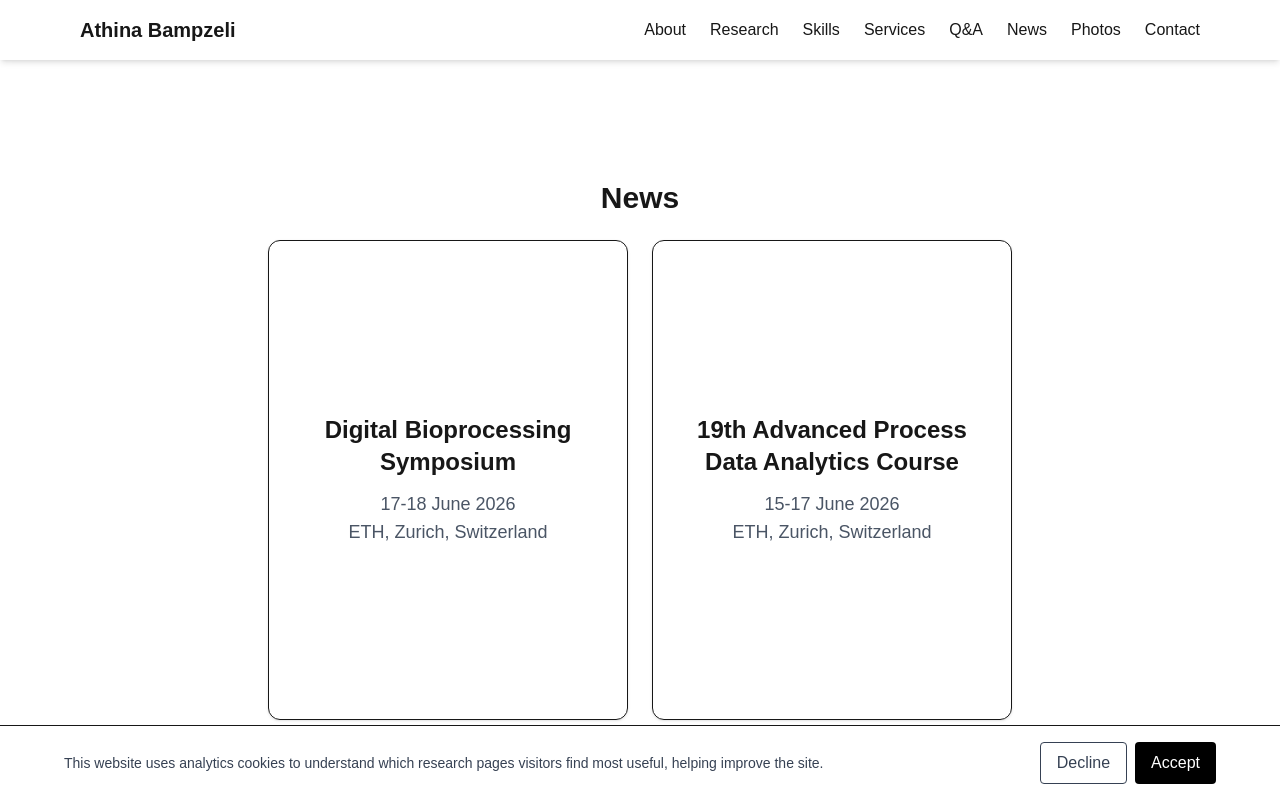
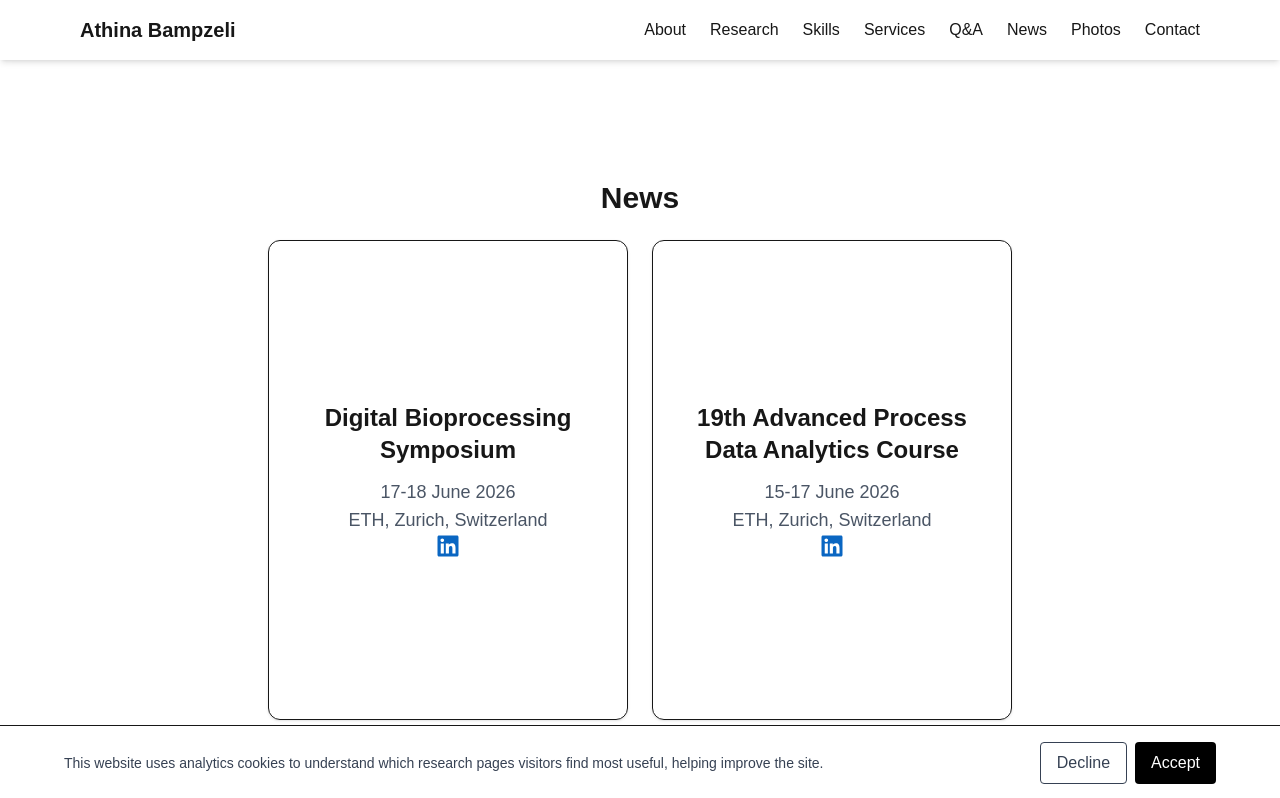
Before and after one commit to athina-bampzeli/Website-Athina-Bampzeli, a Next.js app: page /news in a window 1280 px wide. Shown: the top 798 px of the page. Built offline with nearby package versions, Linux system fonts and the light colour scheme.

Commit message:
change30

```diff
--- a/app/news/page.tsx
+++ b/app/news/page.tsx
@@ -32,14 +32,14 @@ export default function News() {
                       17-18 June 2026 <br />
                       ETH, Zurich, Switzerland
                     </div>
-                    {/* <a
-                          href="https://www.linkedin.com/posts/"
+                    <a
+                          href="https://www.linkedin.com/posts/athina-bampzeli-53197b243_hybridmodeling-machinelearning-research-ugcPost-7474760603518152704-ptZY/?utm_source=share&utm_medium=member_desktop&rcm=ACoAAD55CrwB-SAus2rff0cl1VMhrcOYKZYxhng"
                           target="_blank"
                           rel="noopener noreferrer"
                           className="flex items-center justify-center hover:opacity-80 transition text-[#0A66C2]"
                       >
                           <FaLinkedin size={24} />
-                    </a> */}
+                    </a>
 
                 </div>
               }
@@ -86,14 +86,14 @@ export default function News() {
                       15-17 June 2026 <br />
                       ETH, Zurich, Switzerland
                     </div>
-                    {/* <a
-                          href="https://www.linkedin.com/posts/"
+                    <a
+                          href="https://www.linkedin.com/posts/athina-bampzeli-53197b243_hybridmodeling-machinelearning-research-ugcPost-7474760603518152704-ptZY/?utm_source=share&utm_medium=member_desktop&rcm=ACoAAD55CrwB-SAus2rff0cl1VMhrcOYKZYxhng"
                           target="_blank"
                           rel="noopener noreferrer"
                           className="flex items-center justify-center hover:opacity-80 transition text-[#0A66C2]"
                       >
                           <FaLinkedin size={24} />
-                    </a> */}
+                    </a>
 
                 </div>
               }
--- a/app/qa/educational/EducationalQAClient.tsx
+++ b/app/qa/educational/EducationalQAClient.tsx
@@ -1069,7 +1069,7 @@ const qanda2 = [
     ),
   },
   {
-    question: "When should I start preparing my CV? How to structure it?",
+    question: "When should I start preparing my resume/CV? How to structure it?",
     answer: (
       <div className="space-y-4 text-justify leading-relaxed">
         <p>
@@ -2106,7 +2106,7 @@ const qanda3 = [
     ),
   },
   {
-    question: "How to structure my CV?",
+    question: "How to structure my resume/CV?",
     answer: (
       <div className="space-y-4 text-justify leading-relaxed">
         <p>
```
